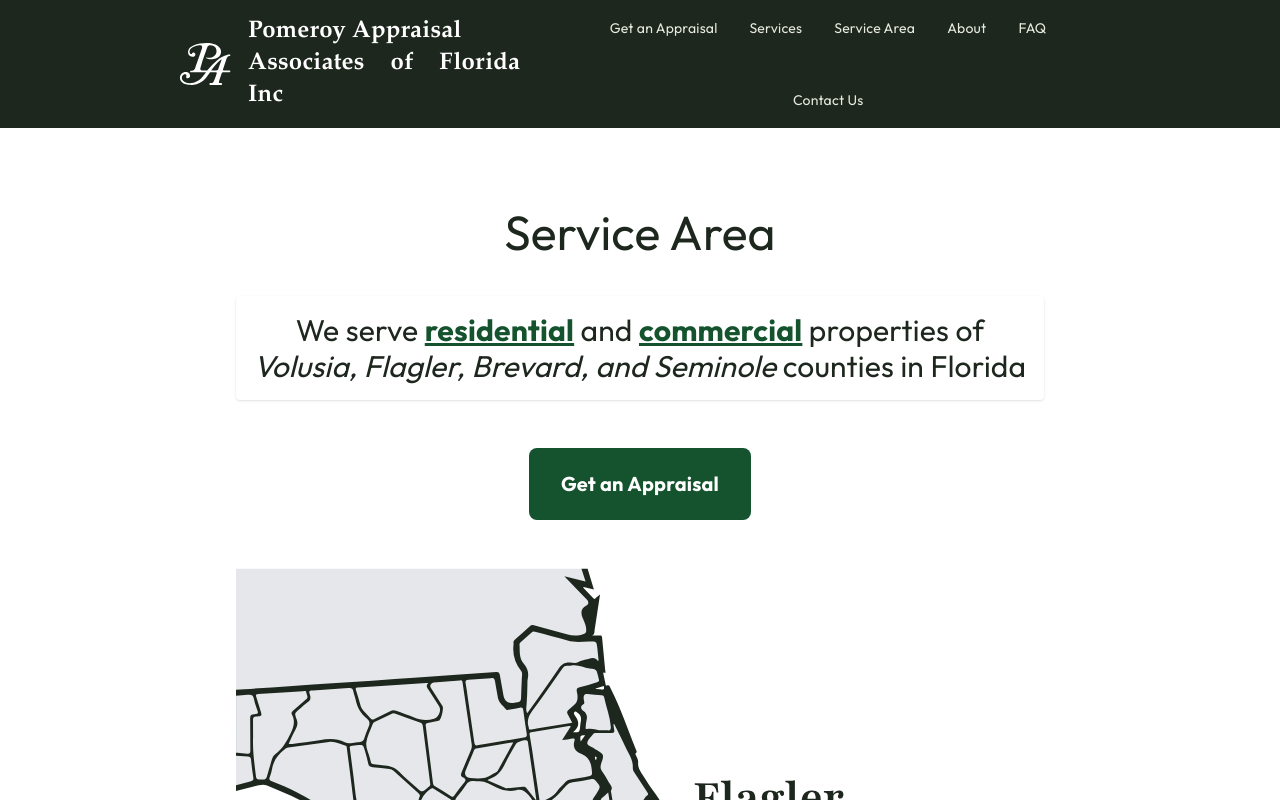
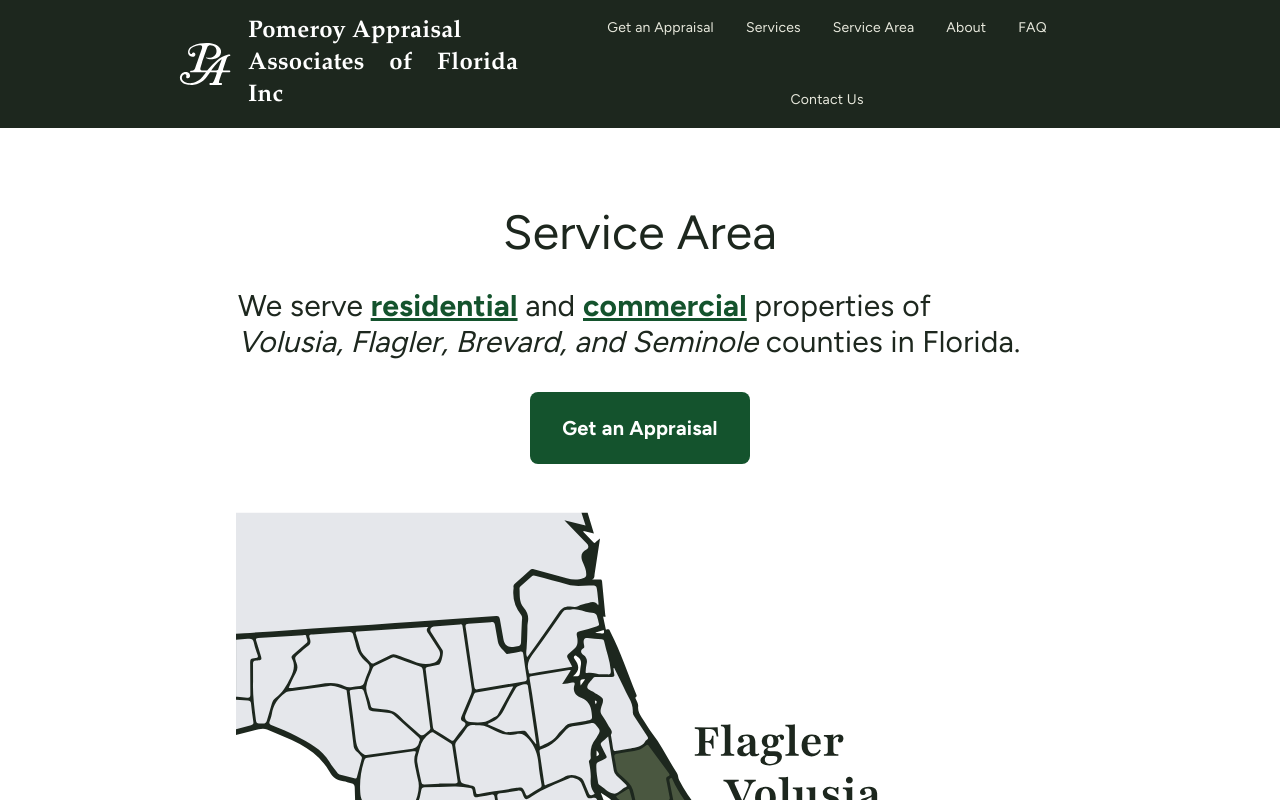
Before and after one commit to derek-perry/paafl.com, a Next.js app: page /service-area in a window 1280 px wide. Shown: the top 800 px of the page. Built offline with nearby package versions, Linux system fonts and the light colour scheme; no server answers; a web font is replaced by a local one.

Commit message:
Change Font
Changed main text font from Outfit to Figtree.

```diff
--- a/pages/_document.tsx
+++ b/pages/_document.tsx
@@ -23,7 +23,7 @@
           rel="stylesheet"
         />
         <link
-          href="https://fonts.googleapis.com/css2?family=Outfit:wght@200;300;400;500;600;700&display=swap"
+          href="https://fonts.googleapis.com/css2?family=Figtree:wght@200;300;400;500;600;700&display=swap"
           rel="stylesheet"
         />
         <Script id="plausible-analytics" defer strategy="beforeInteractive" data-domain="paafl.com" src="https://plausible.io/js/script.js"></Script>
--- a/pages/service-area.tsx
+++ b/pages/service-area.tsx
@@ -21,10 +21,10 @@
             <h1 className="text-center px-5 sm:px-9">Service Area</h1>
           </section>
 
-          <section id="service-area-card" className="mx-auto max-w-[880px]">
-            <Card className="mt-10 mb-12 mx-5 sm:mx-9">
-              <p className="font-normal text-3xl max-sm:text-2xl">We serve <Link href={linkBase + "/appraisal-residential" || "./appraisal-residential"} title="Get a Residential Appraisal"><strong>residential</strong></Link> and <Link href={linkBase + "/appraisal-commercial" || "./appraisal-commercial"} title="Get a Commercial Appraisal"><strong>commercial</strong></Link> properties of <em>Volusia, Flagler, Brevard, and Seminole</em> counties in Florida</p>
-            </Card>
+          <section id="service-area-card" className="mx-auto max-w-[876px]">
+            <div className="my-8 mx-5 sm:mx-9">
+              <p className="font-normal text-3xl max-sm:text-2xl">We serve <Link href={linkBase + "/appraisal-residential" || "./appraisal-residential"} title="Get a Residential Appraisal"><strong>residential</strong></Link> and <Link href={linkBase + "/appraisal-commercial" || "./appraisal-commercial"} title="Get a Commercial Appraisal"><strong>commercial</strong></Link> properties of <em>Volusia, Flagler, Brevard, and Seminole</em> counties in Florida.</p>
+            </div>
 
             <div id="get-an-appraisal" className="flex flex-col gap-3 text-center items-center justify-center">
               <Link className="button text-xl" href={linkBase + "/appraisal" || "./appraisal"} title="Get an Appraisal">Get an Appraisal</Link>
--- a/styles/globals.css
+++ b/styles/globals.css
@@ -48,7 +48,7 @@
 body {
   padding: 0;
   margin: 0;
-  font-family: "Outfit", Helvetica, Verdana, Arial, sans-serif;
+  font-family: "Figtree", Helvetica, Verdana, Arial, sans-serif;
   letter-spacing: 0.2px;
   scroll-behavior: smooth;
 }
```
